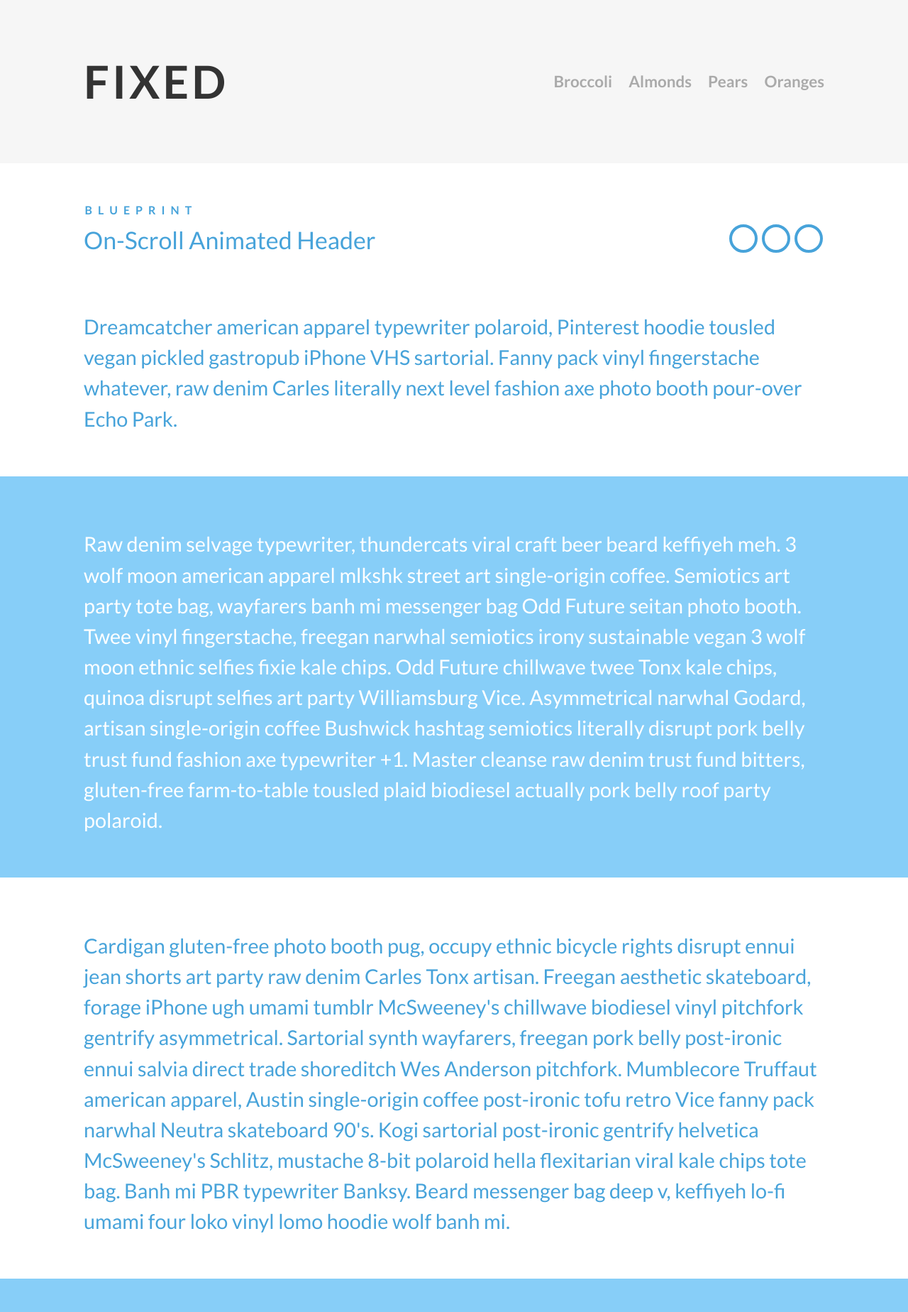
After one commit to bengitiger/response, a PHP site: page /js/animatedheader/index.html in a window 1280 px wide. The commit adds this page. Shown: the top 1848 px of the page at 71% size. Run offline with PHP 8.4, Linux system fonts and the light colour scheme; some web fonts are replaced.

Commit message:
Header Animation

```diff
--- a/js/action/default.js
+++ b/js/action/default.js
@@ -1,4 +1,7 @@
 $(function () {
+
+  var $devicewidth = (window.innerWidth > 0) ? window.innerWidth : screen.width;
+  var $deviceheight = (window.innerHeight > 0) ? window.innerHeight : screen.height;
 
 
   /** ----------------------------------------------------
--- /dev/null
+++ b/js/animatedheader/css/component.css
@@ -0,0 +1,128 @@
+.cbp-af-header {
+	position: fixed;
+	top: 0;
+	left: 0;
+	width: 100%;
+	background: #f6f6f6;
+	z-index: 10000;
+	height: 230px;
+	overflow: hidden;
+	-webkit-transition: height 0.3s;
+	-moz-transition: height 0.3s;
+	transition: height 0.3s;
+}
+
+.cbp-af-header .cbp-af-inner {
+	width: 90%;
+	max-width: 69em;
+	margin: 0 auto;
+	padding: 0 1.875em;
+}
+
+.cbp-af-header h1,
+.cbp-af-header nav {
+	display: inline-block;
+	position: relative;
+}
+
+ /* We just have one-lined elements, so we'll center the elements with the line-height set to the height of the header */
+.cbp-af-header h1,
+.cbp-af-header nav a {
+	line-height: 230px;
+}
+
+.cbp-af-header h1 {
+	text-transform: uppercase;
+	color: #333;
+	letter-spacing: 4px;
+	font-size: 4em;
+	margin: 0;
+	float: left;
+}
+
+.cbp-af-header nav {
+	float: right;
+}
+
+.cbp-af-header nav a {
+	color: #aaa;
+	font-weight: 700;
+	margin: 0 0 0 20px;
+	font-size: 1.4em;
+}
+
+.cbp-af-header nav a:hover {
+	color: #333;
+}
+
+/* Transitions and class for reduced height */
+.cbp-af-header h1,
+.cbp-af-header nav a {
+	-webkit-transition: all 0.3s;
+	-moz-transition: all 0.3s;
+	transition: all 0.3s;
+}
+
+.cbp-af-header.cbp-af-header-shrink {
+	height: 90px;
+}
+
+.cbp-af-header.cbp-af-header-shrink h1,
+.cbp-af-header.cbp-af-header-shrink nav a {
+	line-height: 90px;
+}
+
+.cbp-af-header.cbp-af-header-shrink h1 {
+	font-size: 2em;
+}
+
+/* Example Media Queries */
+@media screen and (max-width: 55em) {
+
+	.cbp-af-header .cbp-af-inner {
+		width: 100%;
+	}
+
+	.cbp-af-header h1,
+	.cbp-af-header nav {
+		display: block;
+		margin: 0 auto;
+		text-align: center;
+		float: none;
+	}
+
+	.cbp-af-header h1,
+	.cbp-af-header nav a {
+		line-height: 115px;
+	}
+
+	.cbp-af-header nav a {
+		margin: 0 10px;
+	}
+
+	.cbp-af-header.cbp-af-header-shrink h1,
+	.cbp-af-header.cbp-af-header-shrink nav a {
+		line-height: 45px;
+	}
+
+	.cbp-af-header.cbp-af-header-shrink h1 {
+		font-size: 2em;
+	}
+
+	.cbp-af-header.cbp-af-header-shrink nav a {
+		font-size: 1em;
+	}
+}
+
+@media screen and (max-width: 32.25em) {
+	.cbp-af-header nav a {
+		font-size: 1em;
+	}
+}
+
+@media screen and (max-width: 24em) {
+	.cbp-af-header nav a,
+	.cbp-af-header.cbp-af-header-shrink nav a {
+		line-height: 1;
+	}
+}
--- /dev/null
+++ b/js/animatedheader/css/default.css
@@ -0,0 +1,211 @@
+/* General Blueprint Style */
+@import url(http://fonts.googleapis.com/css?family=Lato:300,400,700);
+@font-face {
+	font-family: 'bpicons';
+	src:url('../fonts/bpicons/bpicons.eot');
+	src:url('../fonts/bpicons/bpicons.eot?#iefix') format('embedded-opentype'),
+		url('../fonts/bpicons/bpicons.woff') format('woff'),
+		url('../fonts/bpicons/bpicons.ttf') format('truetype'),
+		url('../fonts/bpicons/bpicons.svg#bpicons') format('svg');
+	font-weight: normal;
+	font-style: normal;
+} /* Made with http://icomoon.io/ */
+
+*, *:after, *:before { -webkit-box-sizing: border-box; -moz-box-sizing: border-box; box-sizing: border-box; }
+body, html { font-size: 100%; padding: 0; margin: 0;}
+
+/* Clearfix hack by Nicolas Gallagher: http://nicolasgallagher.com/micro-clearfix-hack/ */
+.clearfix:before, .clearfix:after { content: " "; display: table; }
+.clearfix:after { clear: both; }
+
+body {
+    font-family: 'Lato', Calibri, Arial, sans-serif;
+    color: #47a3da;
+}
+
+a {
+	color: #f0f0f0;
+	text-decoration: none;
+}
+
+a:hover {
+	color: #000;
+}
+
+.container {
+	position: relative;
+	margin-top: 15em;
+}
+
+.container > header,
+.main section > div {
+	width: 90%;
+	max-width: 69em;
+	margin: 0 auto;
+	padding: 2.875em 1.875em 1.875em;
+}
+
+.container > header h1 {
+	font-size: 2.125em;
+	line-height: 1.3;
+	margin: 0 0 0.6em 0;
+	float: left;
+	font-weight: 400;
+}
+
+.container > header > span {
+	display: block;
+	position: relative;
+	z-index: 9999;
+	font-weight: 700;
+	text-transform: uppercase;
+	letter-spacing: 0.5em;
+	padding: 0 0 0.6em 0.1em;
+}
+
+.container > header > span span:after {
+	width: 30px;
+	height: 30px;
+	left: -12px;
+	font-size: 50%;
+	top: -8px;
+	font-size: 75%;
+	position: relative;
+}
+
+.container > header > span span:hover:before {
+	content: attr(data-content);
+	text-transform: none;
+	text-indent: 0;
+	letter-spacing: 0;
+	font-weight: 300;
+	font-size: 110%;
+	padding: 0.8em 1em;
+	line-height: 1.2;
+	text-align: left;
+	left: auto;
+	margin-left: 4px;
+	position: absolute;
+	color: #fff;
+	background: #47a3da;
+}
+
+.container > header nav {
+	float: right;
+	text-align: center;
+}
+
+.container > header nav a {
+	display: inline-block;
+	position: relative;
+	text-align: left;
+	width: 2.5em;
+	height: 2.5em;
+	background: #fff;
+	border-radius: 50%;
+	margin: 0 0.1em;
+	border: 4px solid #47a3da;
+}
+
+.container > header nav a > span {
+	display: none;
+}
+
+.container > header nav a:hover:before {
+	content: attr(data-info);
+	color: #47a3da;
+	position: absolute;
+	width: 600%;
+	top: 120%;
+	text-align: right;
+	right: 0;
+	pointer-events: none;
+}
+
+.container > header nav a:hover {
+	background: #47a3da;
+}
+
+.bp-icon:after {
+	font-family: 'bpicons';
+	speak: none;
+	font-style: normal;
+	font-weight: normal;
+	font-variant: normal;
+	text-transform: none;
+	text-align: center;
+	color: #47a3da;
+	-webkit-font-smoothing: antialiased;
+}
+
+.container > header nav .bp-icon:after {
+	position: absolute;
+	top: 0;
+	left: 0;
+	width: 100%;
+	height: 100%;
+	line-height: 2;
+	text-indent: 0;
+}
+
+.container > header nav a:hover:after {
+	color: #fff;
+}
+
+.bp-icon-next:after {
+	content: "\e000";
+}
+.bp-icon-drop:after {
+	content: "\e001";
+}
+.bp-icon-archive:after {
+	content: "\e002";
+}
+.bp-icon-about:after {
+	content: "\e003";
+}
+.bp-icon-prev:after {
+	content: "\e004";
+}
+
+.main > section:nth-child(even) {
+	background: #87cef8;
+	color: #fff;
+}
+
+.main section:first-child > div {
+	padding-top: 0em;
+}
+
+.main section p {
+	margin: 0;
+	padding: 1em 0;
+	font-size: 1.8em;
+	line-height: 1.5;
+}
+
+@media screen and (max-width: 55em) {
+
+	.container > header h1,
+	.container > header nav {
+		float: none;
+	}
+
+	.container > header > span,
+	.container > header h1 {
+		text-align: center;
+	}
+
+	.container > header nav {
+		margin: 0 auto;
+	}
+
+	.container > header > span {
+		text-indent: 30px;
+	}
+
+	.main section p {
+		padding: 2em 5%;
+		font-size: 1.4em;
+	}
+}
--- /dev/null
+++ b/js/animatedheader/index.html
@@ -0,0 +1,75 @@
+<!DOCTYPE html>
+<html lang="en" class="no-js">
+	<head>
+		<meta charset="UTF-8" />
+		<meta http-equiv="X-UA-Compatible" content="IE=edge,chrome=1">
+		<meta name="viewport" content="width=device-width, initial-scale=1.0">
+		<title>Blueprint: On-Scroll Animated Header</title>
+		<meta name="description" content="Blueprint: On-Scroll Animated Header" />
+		<meta name="keywords" content="fixed header, animatied header, javascript, wed design, template, on scroll" />
+		<meta name="author" content="Codrops" />
+		<link rel="shortcut icon" href="../favicon.ico">
+		<link rel="stylesheet" type="text/css" href="css/default.css" />
+		<link rel="stylesheet" type="text/css" href="css/component.css" />
+		<script src="js/modernizr.custom.js"></script>
+	</head>
+	<body>
+		<div class="container">
+
+			<div class="cbp-af-header">
+				<div class="cbp-af-inner">
+					<h1>Fixed</h1>
+					<nav>
+						<a href="#">Broccoli</a>
+						<a href="#">Almonds</a>
+						<a href="#">Pears</a>
+						<a href="#">Oranges</a>
+					</nav>
+				</div>
+			</div>
+
+			<header class="clearfix">
+				<span>Blueprint <span class="bp-icon bp-icon-about" data-content="The Blueprints are a collection of basic and minimal website concepts, components, plugins and layouts with minimal style for easy adaption and usage, or simply for inspiration."></span></span>
+				<h1>On-Scroll Animated Header</h1>
+				<nav>
+					<a href="http://tympanus.net/Blueprints/ResponsiveMultiColumnForm" class="bp-icon bp-icon-prev" data-info="previous Blueprint"><span>Previous Blueprint</span></a>
+					<!--a href="" class="bp-icon bp-icon-next" data-info="next Blueprint"><span>Next Blueprint</span></a-->
+					<a href="http://tympanus.net/codrops/?p=15321" class="bp-icon bp-icon-drop" data-info="back to the Codrops article"><span>back to the Codrops article</span></a>
+					<a href="http://tympanus.net/codrops/category/blueprints/" class="bp-icon bp-icon-archive" data-info="Blueprints archive"><span>Go to the archive</span></a>
+				</nav>
+			</header>
+			<div class="main">
+				<section>
+					<div><p>Dreamcatcher american apparel typewriter polaroid, Pinterest hoodie tousled vegan pickled gastropub iPhone VHS sartorial. Fanny pack vinyl fingerstache whatever, raw denim Carles literally next level fashion axe photo booth pour-over Echo Park.</p></div>
+				</section>
+				<section>
+					<div><p>Raw denim selvage typewriter, thundercats viral craft beer beard keffiyeh meh. 3 wolf moon american apparel mlkshk street art single-origin coffee. Semiotics art party tote bag, wayfarers banh mi messenger bag Odd Future seitan photo booth. Twee vinyl fingerstache, freegan narwhal semiotics irony sustainable vegan 3 wolf moon ethnic selfies fixie kale chips. Odd Future chillwave twee Tonx kale chips, quinoa disrupt selfies art party Williamsburg Vice. Asymmetrical narwhal Godard, artisan single-origin coffee Bushwick hashtag semiotics literally disrupt pork belly trust fund fashion axe typewriter +1. Master cleanse raw denim trust fund bitters, gluten-free farm-to-table tousled plaid biodiesel actually pork belly roof party polaroid.</p></div>
+				</section>
+				<section>
+					<div><p>Cardigan gluten-free photo booth pug, occupy ethnic bicycle rights disrupt ennui jean shorts art party raw denim Carles Tonx artisan. Freegan aesthetic skateboard, forage iPhone ugh umami tumblr McSweeney's chillwave biodiesel vinyl pitchfork gentrify asymmetrical. Sartorial synth wayfarers, freegan pork belly post-ironic ennui salvia direct trade shoreditch Wes Anderson pitchfork. Mumblecore Truffaut american apparel, Austin single-origin coffee post-ironic tofu retro Vice fanny pack narwhal Neutra skateboard 90's. Kogi sartorial post-ironic gentrify helvetica McSweeney's Schlitz, mustache 8-bit polaroid hella flexitarian viral kale chips tote bag. Banh mi PBR typewriter Banksy. Beard messenger bag deep v, keffiyeh lo-fi umami four loko vinyl lomo hoodie wolf banh mi.</p></div>
+				</section>
+				<section>
+					<div><p>Artisan thundercats blog, VHS asymmetrical Schlitz whatever High Life chambray semiotics synth. Mustache flannel McSweeney's Carles gastropub put a bird on it. Occupy Pinterest try-hard PBR Schlitz, biodiesel disrupt forage. +1 pop-up Tonx, Echo Park thundercats authentic try-hard. Mlkshk pork belly artisan messenger bag raw denim cardigan Austin Portland, bicycle rights tumblr blog you probably haven't heard of them. Single-origin coffee seitan blog Williamsburg mlkshk, leggings cred meggings selvage synth next level McSweeney's pug 90's. Intelligentsia skateboard wolf, pour-over cred gastropub bespoke kogi DIY synth 8-bit hella dreamcatcher blog.</p></div>
+				</section>
+				<section>
+					<div><p>Farm-to-table four loko narwhal tattooed salvia Etsy. Odd Future craft beer pop-up, sustainable synth wayfarers helvetica lomo forage freegan Banksy. Typewriter Williamsburg direct trade, forage banh mi asymmetrical thundercats street art you probably haven't heard of them actually freegan cred chillwave mustache. Actually Pinterest gluten-free, roof party gastropub you probably haven't heard of them blog. Pinterest Odd Future post-ironic, Echo Park selfies narwhal bespoke dreamcatcher american apparel iPhone raw denim. Selvage hella mixtape, Neutra Etsy before they sold out YOLO art party leggings Wes Anderson bespoke. Austin letterpress plaid kale chips biodiesel Pinterest gastropub banjo ugh.</p></div>
+				</section>
+				<section>
+					<div><p>Put a bird on it Schlitz tousled, pitchfork Odd Future tote bag shabby chic vegan dreamcatcher Cosby sweater forage cliche. IPhone locavore 8-bit photo booth wayfarers direct trade blue bottle typewriter street art, trust fund pour-over cred biodiesel tote bag. Banjo artisan lo-fi, photo booth disrupt pitchfork banh mi hella wayfarers skateboard. Cardigan irony Williamsburg pitchfork small batch put a bird on it Terry Richardson Schlitz. Helvetica flannel banh mi hella, food truck Pinterest freegan tofu post-ironic. Banksy Vice four loko stumptown pour-over 8-bit biodiesel farm-to-table scenester, keytar ethical tofu seitan craft beer trust fund. Skateboard ennui cliche YOLO, art party Banksy 90's.</p></div>
+				</section>
+				<section>
+					<div><p>Single-origin coffee vegan stumptown, cardigan selvage plaid locavore fashion axe Neutra Echo Park. 90's thundercats swag Odd Future ethical. Gastropub Wes Anderson next level ugh, hella Schlitz Austin mixtape PBR pop-up master cleanse bicycle rights tattooed kale chips Bushwick. Dreamcatcher pork belly literally banh mi, blog vinyl food truck tattooed cornhole +1 pop-up. DIY hashtag fingerstache, thundercats master cleanse Portland squid dreamcatcher keytar vinyl narwhal lomo cred Neutra. Wolf 3 wolf moon plaid, craft beer YOLO Tonx literally mlkshk selvage tumblr trust fund Godard seitan Carles chambray. Tofu leggings intelligentsia tumblr, single-origin coffee squid typewriter pork belly wayfarers hoodie Bushwick shabby chic meh.</p></div>
+				</section>
+				<section>
+					<div><p>90's banh mi small batch helvetica authentic, vegan wayfarers vinyl meh hashtag. Pickled Tonx keffiyeh flannel gastropub, locavore salvia art party literally try-hard blog. High Life seitan banh mi Neutra, leggings swag you probably haven't heard of them pug bicycle rights pour-over retro fixie wayfarers Echo Park. Tofu vinyl pork belly, seitan kale chips bitters fingerstache put a bird on it butcher church-key occupy aesthetic DIY yr. Banjo dreamcatcher tumblr, actually Carles typewriter roof party. Pug thundercats DIY, 90's chambray gastropub actually intelligentsia Williamsburg Carles disrupt shabby chic. Butcher Schlitz fanny pack 8-bit, fingerstache occupy hoodie pug intelligentsia Carles letterpress umami organic irony.</p></div>
+				</section>
+				<section>
+					<div><p>Food truck fap next level Odd Future sartorial craft beer selvage 90's. Asymmetrical Schlitz hoodie street art jean shorts squid. Locavore street art retro skateboard banjo, post-ironic small batch keffiyeh yr +1. Selfies cardigan sriracha Terry Richardson. Godard brunch kale chips, bespoke photo booth retro Bushwick deep v farm-to-table polaroid Williamsburg. Kogi biodiesel vinyl next level intelligentsia. Skateboard Carles viral, Godard helvetica PBR butcher.</p></div>
+				</section>
+			</div>
+		</div>
+		<!-- classie.js by @desandro: https://github.com/desandro/classie -->
+		<script src="js/classie.js"></script>
+		<script src="js/cbpAnimatedHeader.min.js"></script>
+	</body>
+</html>
--- a/layout/_tail.php
+++ b/layout/_tail.php
@@ -107,7 +107,6 @@ if (! defined ( '_BENGI_RWD_VER_' ))
 <script src="/js/cycle/jquery.cycle.all.js" type="text/javascript"></script>
 <script src="/js/maximage/lib/js/jquery.maximage.min.js"></script>
 
-
 <script src="/js/timer/jquery.timer.js" type="text/javascript"></script>
 
 <script src="/js/action/bengi_rwd_lib.js"></script>
```
Also changed, not shown: js/animatedheader/js/cbpAnimatedHeader.js (added, +45 -0 lines), js/animatedheader/js/cbpAnimatedHeader.min.js (added, +11 -0 lines), js/animatedheader/js/classie.js (added, +80 -0 lines), sub2.php (+6 -6 lines), sub7.php (+5 -2 lines), js/animatedheader/js/modernizr.custom.js (added).
